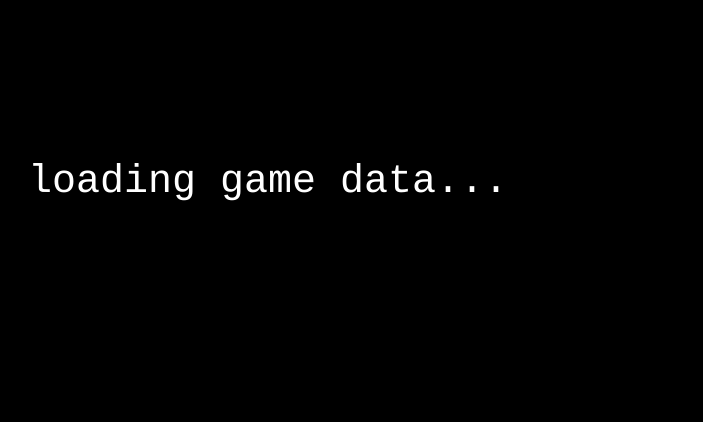
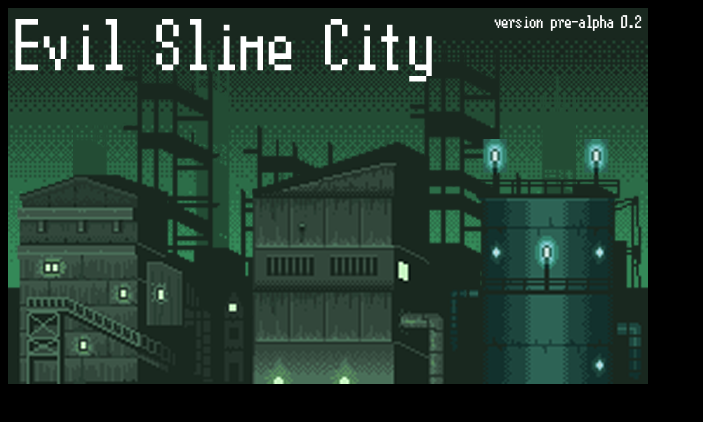
Before and after one commit to JavaDevMatt/EvilSlimeCity, a plain HTML site: page index.html in a window 1280 px wide. Shown: the whole page, without its empty margins (0-703 px from the left). Drawn offline with Linux system fonts and the light colour scheme; animation ran at ten frames a second.

Commit message:
added menu background

```diff
--- a/index.html
+++ b/index.html
@@ -14,6 +14,7 @@
     </head>
     <body bgcolor="#000000">
 
+    	<div id="gameDiv"> </div>
 
     </body>
 </html>
--- a/js/init.js
+++ b/js/init.js
@@ -5,13 +5,14 @@
 		var loadingLabel = game.add.text(20, 150, 'loading game data...',
 			{font: '40px Courier', fill: '#fff'});
 
+		game.load.image('menu-background', 'assets/menu-background.png'); // http://opengameart.org/content/industrial-parallax-background
 	},
 
 
 	create: function() {
 		game.physics.startSystem(Phaser.Physics.ARCADE);
 
-		// game.state.start('menu');
+		game.state.start('menu');
 	}
 
 };
--- a/js/menu.js
+++ b/js/menu.js
@@ -2,6 +2,8 @@
 
 	create: function() {
 
+		game.add.sprite(0, 0, 'menu-background');
+
 	},
 
 };
```
Also changed, not shown: assets/menu-background.png (added).
